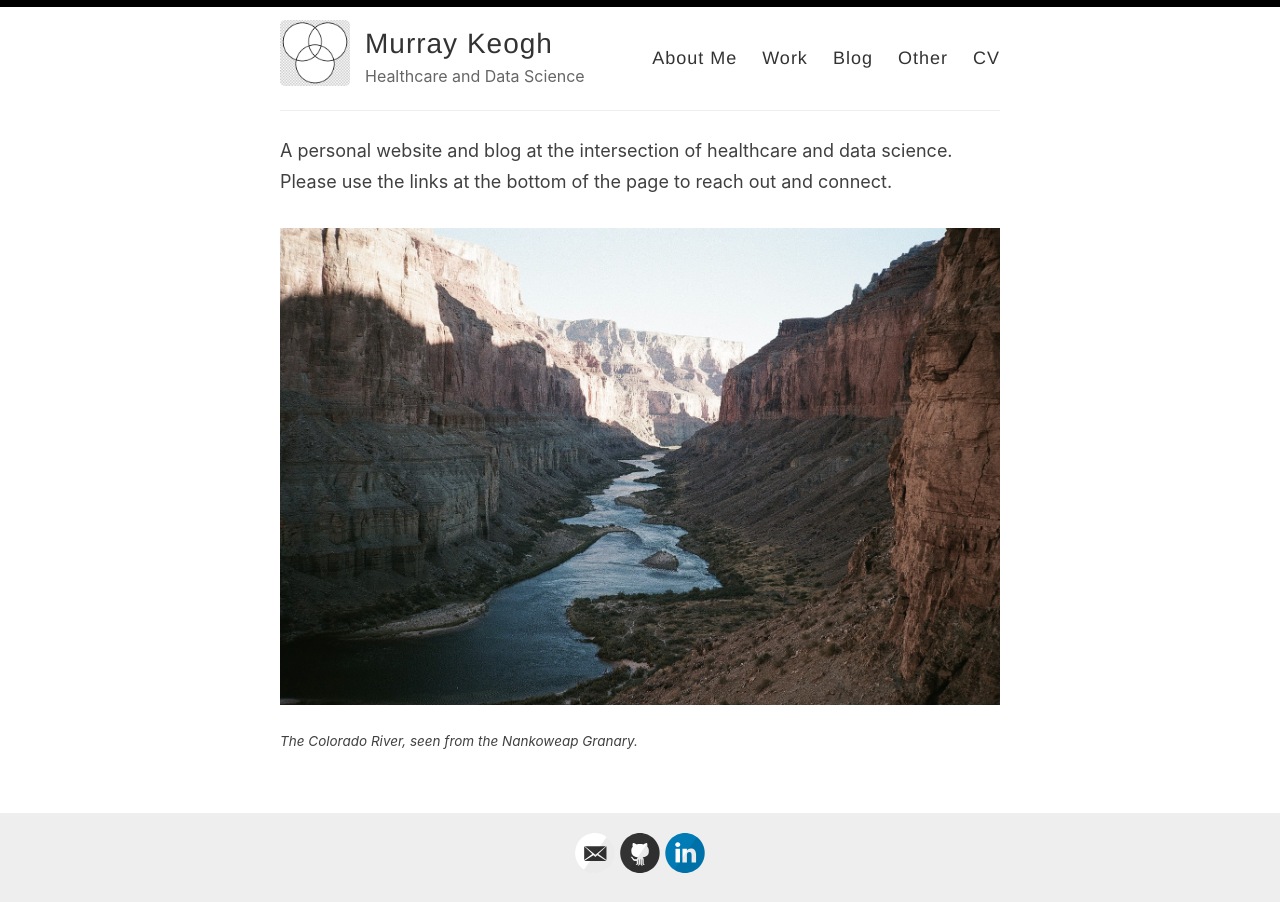
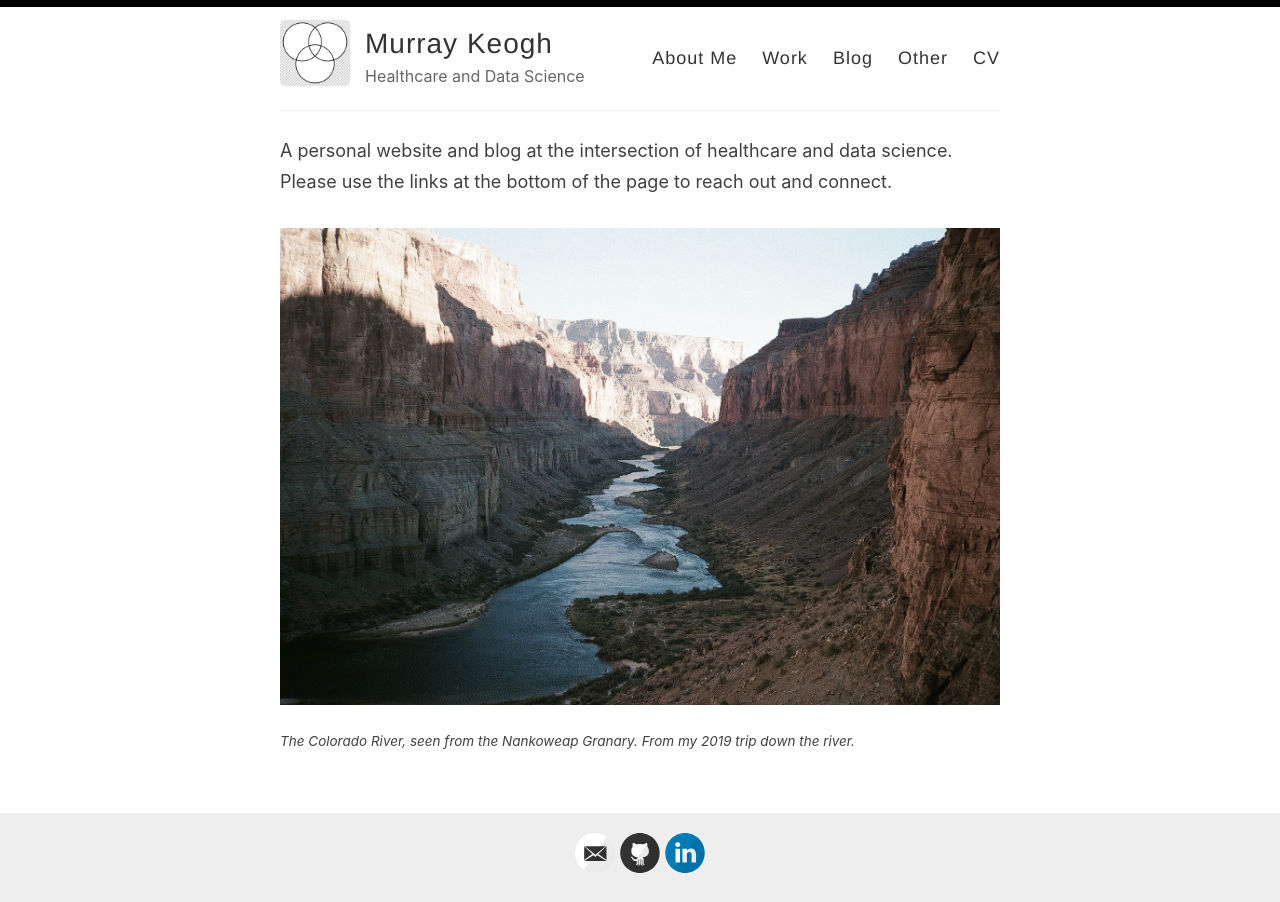
Before and after one commit to Murrkeys/Murrkeys.github.io, a Jekyll site: the page built from index.html, in a window 1280 px wide. Built offline with Jekyll 4.4.1, drawn with Linux system fonts in a browser that asks for light colours; the list of posts is cut into pages by our own code.

Commit message:
Update index.html

```diff
--- a/index.html
+++ b/index.html
@@ -8,5 +8,5 @@
 
 <figure>
   <img src="/images/GC.jpg",align="right">
-  <figcaption><p style="font-size:75%;"><i>The Colorado River, seen from the Nankoweap Granary.</p></i></figcaption>
+  <figcaption><p style="font-size:75%;"><i>The Colorado River, seen from the Nankoweap Granary. From my 2019 trip down the river.</p></i></figcaption>
 </figure>
```
